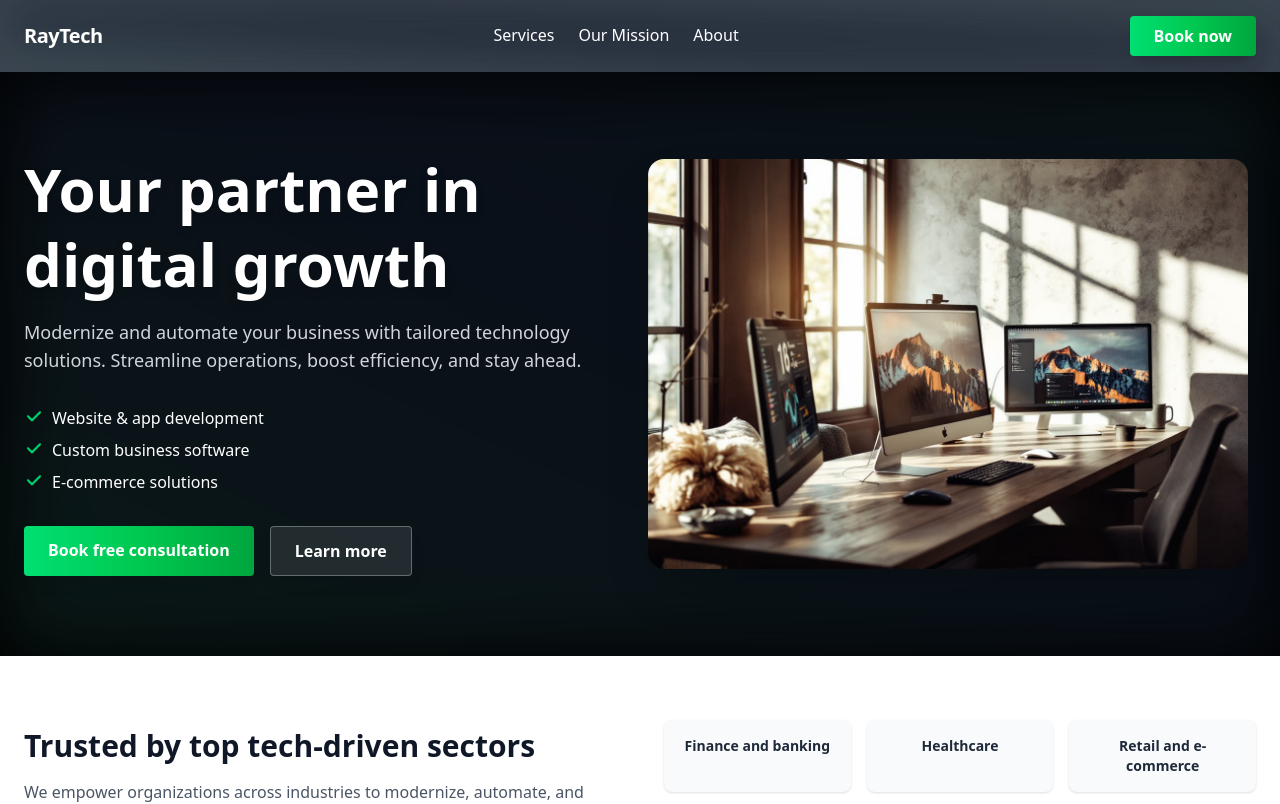
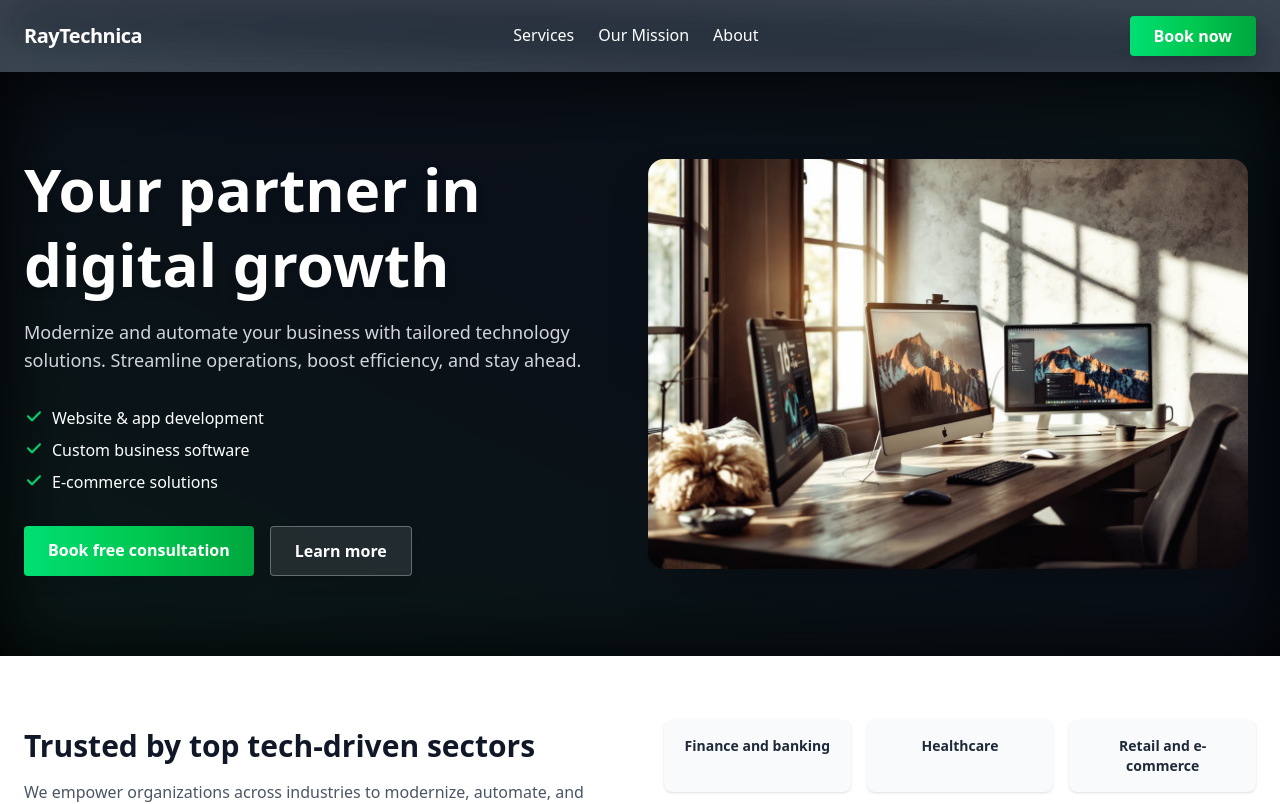
Before and after one commit to UzairManjre/RayTech-website, a Next.js app: page / in a window 1280 px wide. Shown: the top 804 px of the page. Built offline with nearby package versions, Linux system fonts and the light colour scheme.

Commit message:
fix: correct company name from 'RayTech' to 'RayTechnica' in Navbar component

```diff
--- a/src/app/components/Navbar.tsx
+++ b/src/app/components/Navbar.tsx
@@ -14,7 +14,7 @@ const Navbar = () => {
       <div className="container mx-auto flex justify-between items-center px-6 relative z-10">
         {/* Logo */}
         <Link href="/" className="text-xl font-extrabold tracking-tight hover:text-green-400 transition-colors">
-          RayTech
+          RayTechnica
         </Link>
 
         {/* Desktop Navigation Links */}
```
